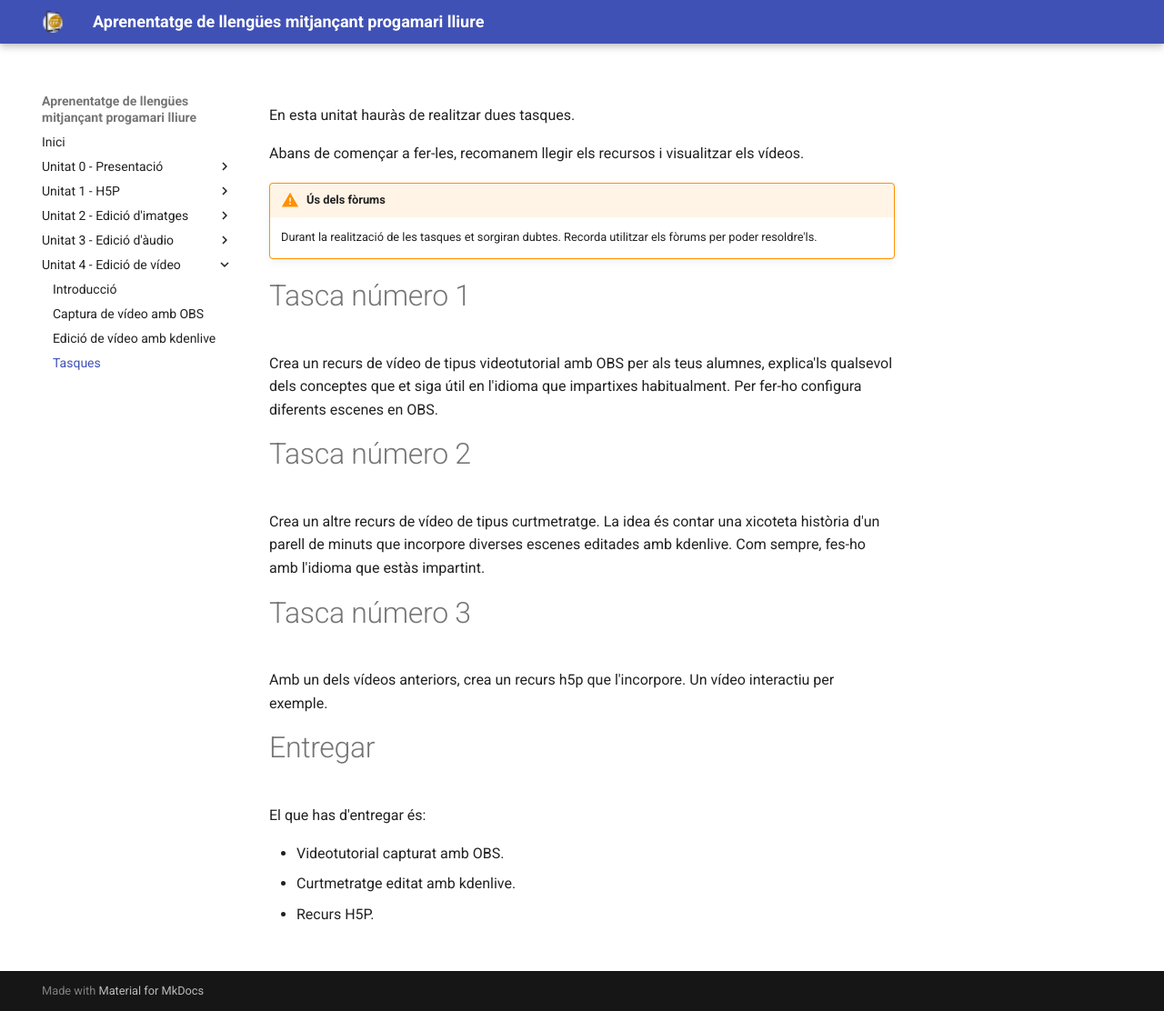
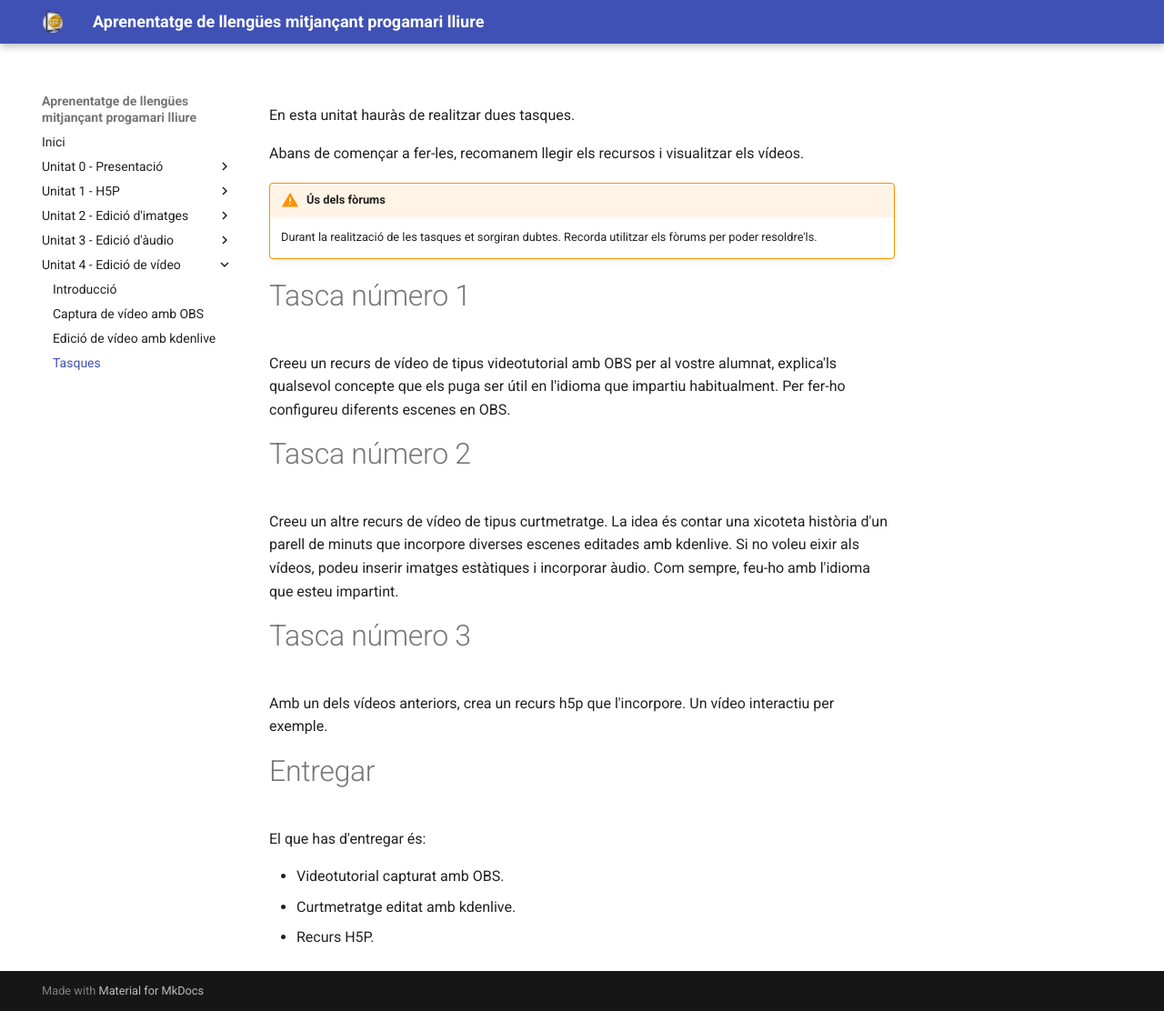
Before and after one commit to cursos-cefire/aprenentatge-idiomes-software-lliure, an MkDocs documentation site: the page built from content/unitat 4/tasques.md, in a window 1280 px wide and 1112 px high. Shown: the whole window at 91% size. Built offline with MkDocs 1.6.1 and Material for MkDocs 9.7.7, drawn with Linux system fonts in a browser that asks for light colours.

Commit message:
unitat 4 completa

```diff
--- a/content/unitat 4/tasques.md
+++ b/content/unitat 4/tasques.md
@@ -8,11 +8,11 @@ Abans de començar a fer-les, recomanem llegir els recursos i visualitzar els v
 
 # Tasca número 1
 
-Crea un recurs de vídeo de tipus videotutorial amb OBS per als teus alumnes, explica'ls qualsevol dels conceptes que et siga útil en l'idioma que impartixes habitualment. Per fer-ho configura diferents escenes en OBS.
+Creeu un recurs de vídeo de tipus videotutorial amb OBS per al vostre alumnat, explica'ls qualsevol concepte que els puga ser útil en l'idioma que impartiu habitualment. Per fer-ho configureu diferents escenes en OBS.
 
 # Tasca número 2
 
-Crea un altre recurs de vídeo de tipus curtmetratge. La idea és contar una xicoteta història d'un parell de minuts que incorpore diverses escenes editades amb kdenlive. Com sempre, fes-ho amb l'idioma que estàs impartint.
+Creeu un altre recurs de vídeo de tipus curtmetratge. La idea és contar una xicoteta història d'un parell de minuts que incorpore diverses escenes editades amb kdenlive. Si no voleu eixir als vídeos, podeu inserir imatges estàtiques i incorporar àudio. Com sempre, feu-ho amb l'idioma que esteu impartint.
 
 # Tasca número 3
 
--- a/docs/unitat 4/tasques/index.html
+++ b/docs/unitat 4/tasques/index.html
@@ -598,9 +598,9 @@
 <p>Durant la realització de les tasques et sorgiran dubtes. Recorda utilitzar els fòrums per poder resoldre'ls.</p>
 </div>
 <h1 id="tasca-numero-1">Tasca número 1</h1>
-<p>Crea un recurs de vídeo de tipus videotutorial amb OBS per als teus alumnes, explica'ls qualsevol dels conceptes que et siga útil en l'idioma que impartixes habitualment. Per fer-ho configura diferents escenes en OBS.</p>
+<p>Creeu un recurs de vídeo de tipus videotutorial amb OBS per al vostre alumnat, explica'ls qualsevol concepte que els puga ser útil en l'idioma que impartiu habitualment. Per fer-ho configureu diferents escenes en OBS.</p>
 <h1 id="tasca-numero-2">Tasca número 2</h1>
-<p>Crea un altre recurs de vídeo de tipus curtmetratge. La idea és contar una xicoteta història d'un parell de minuts que incorpore diverses escenes editades amb kdenlive. Com sempre, fes-ho amb l'idioma que estàs impartint.</p>
+<p>Creeu un altre recurs de vídeo de tipus curtmetratge. La idea és contar una xicoteta història d'un parell de minuts que incorpore diverses escenes editades amb kdenlive. Si no voleu eixir als vídeos, podeu inserir imatges estàtiques i incorporar àudio. Com sempre, feu-ho amb l'idioma que esteu impartint.</p>
 <h1 id="tasca-numero-3">Tasca número 3</h1>
 <p>Amb un dels vídeos anteriors, crea un recurs h5p que l'incorpore. Un vídeo interactiu per exemple.</p>
 <h1 id="entregar">Entregar</h1>
```
Also changed, not shown: 1 other file.
